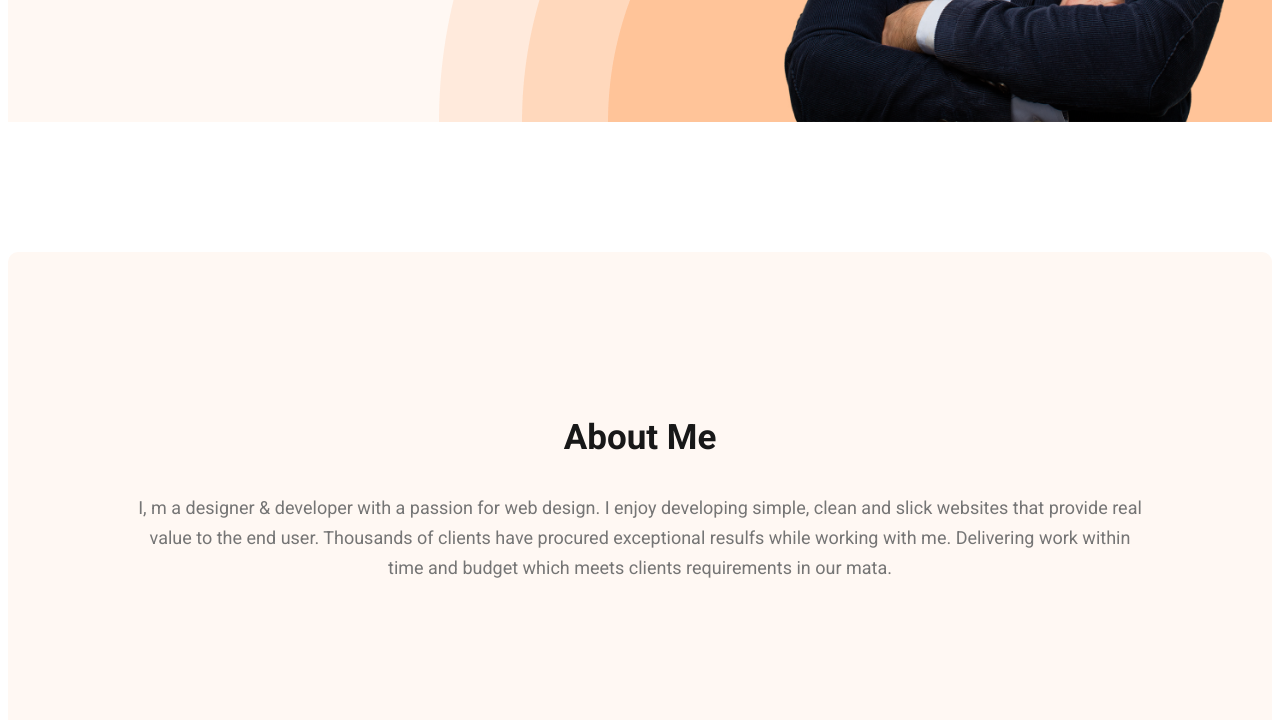
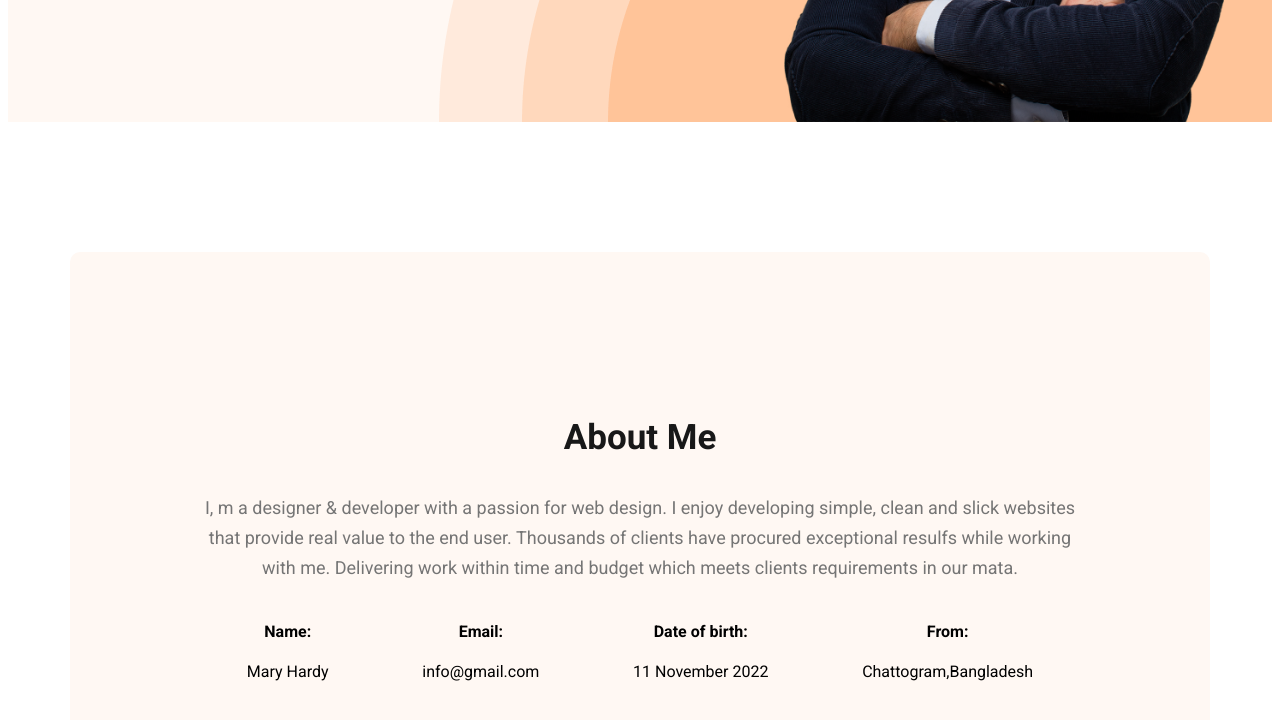
Before and after one commit to shahadathhs/developer-portfolio, a plain HTML site: page index.html in a window 1280 px wide. Shown: the part 638-1358 px from the top of the page. Drawn offline with Linux system fonts and the light colour scheme.

Commit message:
updated about section

```diff
--- a/index.html
+++ b/index.html
@@ -48,6 +48,24 @@
         Delivering work within time and budget which meets
         clients requirements in our mata.
       </p>
+      <div class="about-info-container">
+        <div class="about-info">
+          <h4 class="info-title">Name:</h4>
+          <p class="info-dis">Mary Hardy</p>
+        </div>
+        <div class="about-info">
+          <h4 class="info-title">Email:</h4>
+          <p class="info-dis">info@gmail.com</p>
+        </div>
+        <div class="about-info">
+          <h4 class="info-title">Date of birth:</h4>
+          <p class="info-dis">11 November 2022</p>
+        </div>
+        <div class="about-info">
+          <h4 class="info-title">From:</h4>
+          <p class="info-dis">Chattogram,Bangladesh</p>
+        </div>
+      </div>
     </section>
   </main>
   <footer>
--- a/styles/portfolio.css
+++ b/styles/portfolio.css
@@ -107,6 +107,10 @@ nav a {
 }
 
 /* main section styles */
+main{
+  max-width: 1140px;
+  margin: 0 auto;
+}
 
 /* about section styles */
 .about{
@@ -115,3 +119,12 @@ nav a {
   background: #FFF8F3;
   margin: 130px 0;
 }
+
+.about-info-container{
+  display: flex;
+  justify-content: space-around;
+}
+
+.about-info{
+  text-align: center;
+}
```
